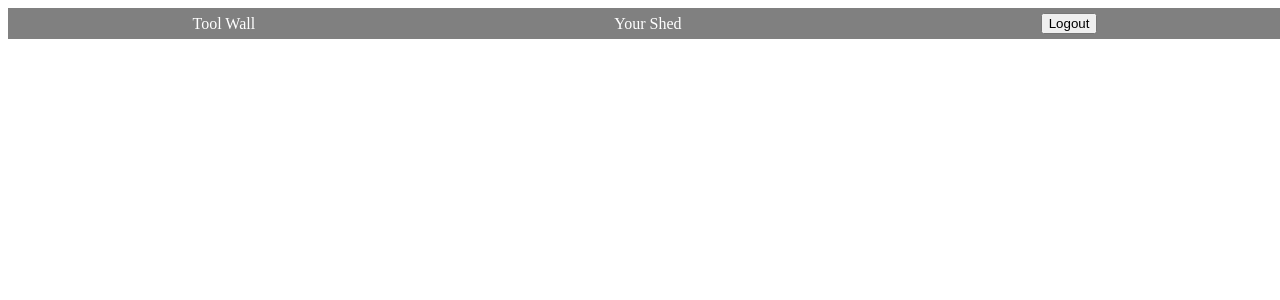
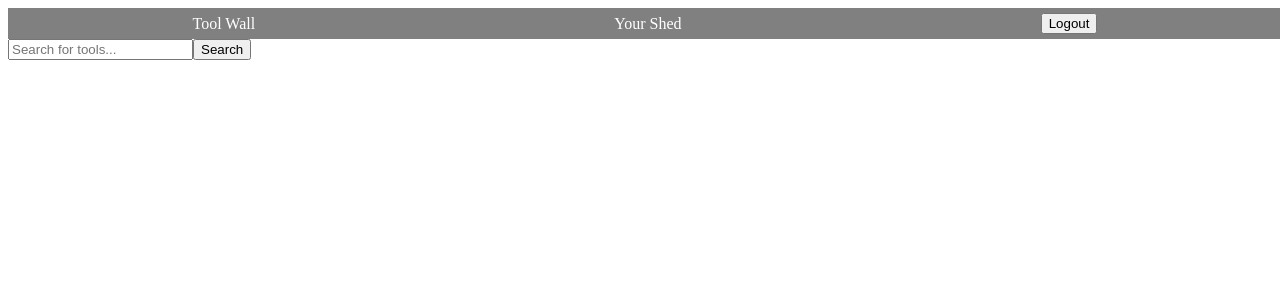
Before and after one commit to MVJC-Industries/ToolShed, a React app: page /dashboard in a window 1280 px wide. Shown: the top 300 px of the page. Built offline with nearby package versions, Linux system fonts and the light colour scheme.

Commit message:
working on dashboard

```diff
--- a/src/components/Dashboard.jsx
+++ b/src/components/Dashboard.jsx
@@ -1,4 +1,4 @@
-import React, { Component } from 'react';
+import React, { useState, Component } from 'react';
 import Navbar from "./Navbar.jsx";
 import Profile from "./Profile.jsx";
 import Listing from "./Listing.jsx";
@@ -6,11 +6,37 @@ import Listing from "./Listing.jsx";
 
 const Dashboard=()=>{
 //add search bar
+const [querystr, setQuerystr] = useState('');
+const [searchResults, setSearchResults] = useState([]);
+
+
+const handleSearch = async(e)=>{
+    e.preventDefault();
+    // Make a request to the server with the search query
+    try {
+        const response = await fetch(`http://localhost:3000/dashboard/tools/search?query=${querystr}`);
+        const data = await response.json();
+        setSearchResults(data);
+        // Handle the response data
+      } catch (error) {
+        // Handle errors
+        console.error("Error fetching search results:", error);
+      }
+}
 //display listings
     return(
         <div className="dasboard">
             <Navbar/>
-
+            <div className="searchbar">
+                <input
+                type="text"
+                value={querystr}
+                onChange={(e) => setQuerystr(e.target.value)}
+                placeholder="Search for tools..."
+                 />
+                <button onClick={(e)=>handleSearch(e)}>Search</button>
+            </div>
+            <Listing searchResults={searchResults}></Listing>
         </div>
     )
 }
--- a/src/components/Listing.jsx
+++ b/src/components/Listing.jsx
@@ -1,12 +1,16 @@
 import React, { Component } from 'react';
 
-const Listing = ()=>{
+const Listing = ({searchResults})=>{
 
-    return(
-        <div>
-
+<div className="searchResults">
+    {searchResults.map((result) => (
+        <div key={result.id}>
+            <h3>{result.toolName}</h3>
+            <p>{result.description}</p>
+            <p>Price: ${result.price} per hour</p>
         </div>
-    )
+    ))}
+</div>
 }
 
 export default Listing;
```
Also changed, not shown: 2 other files (tests, documents, lock files or other folders).
